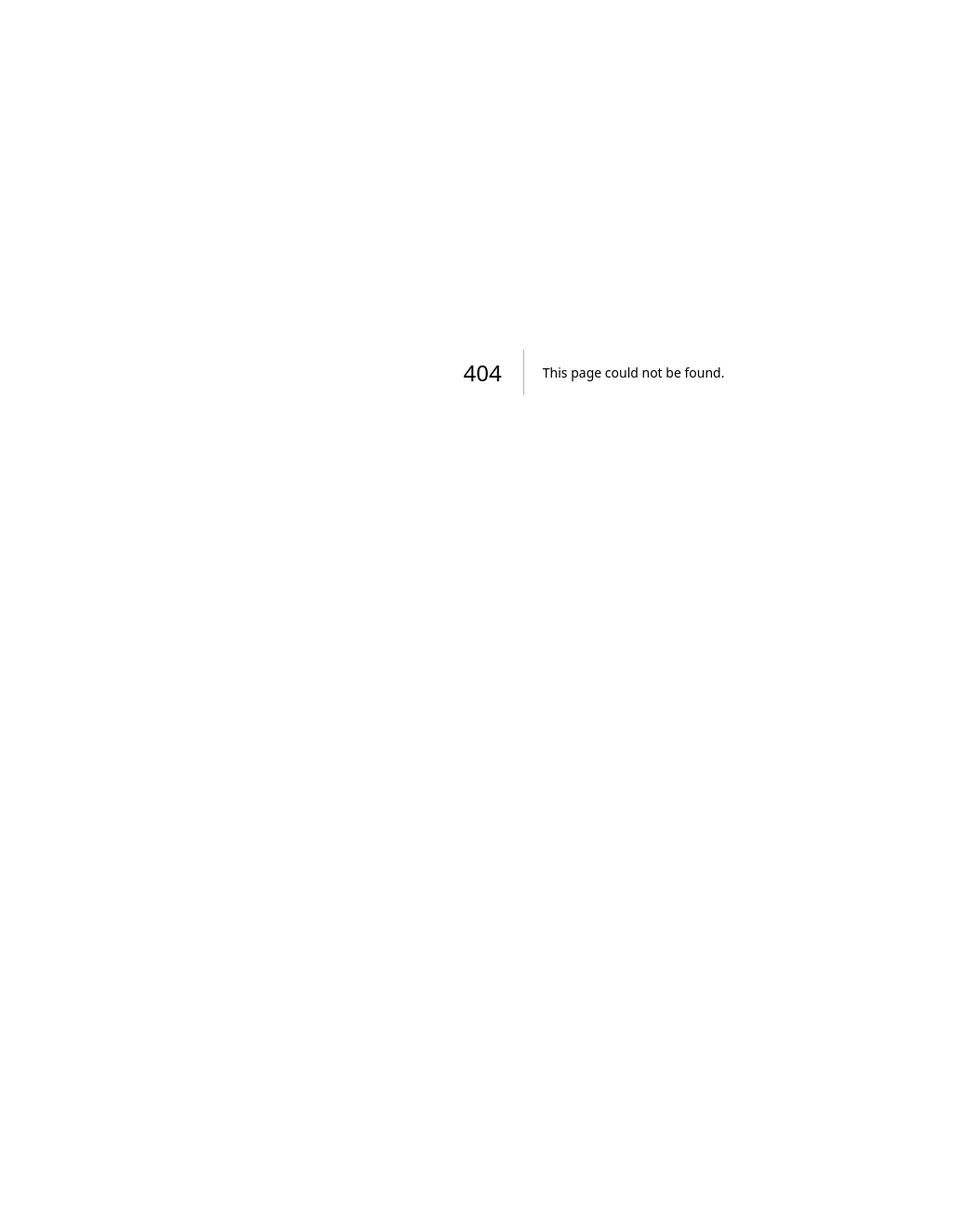
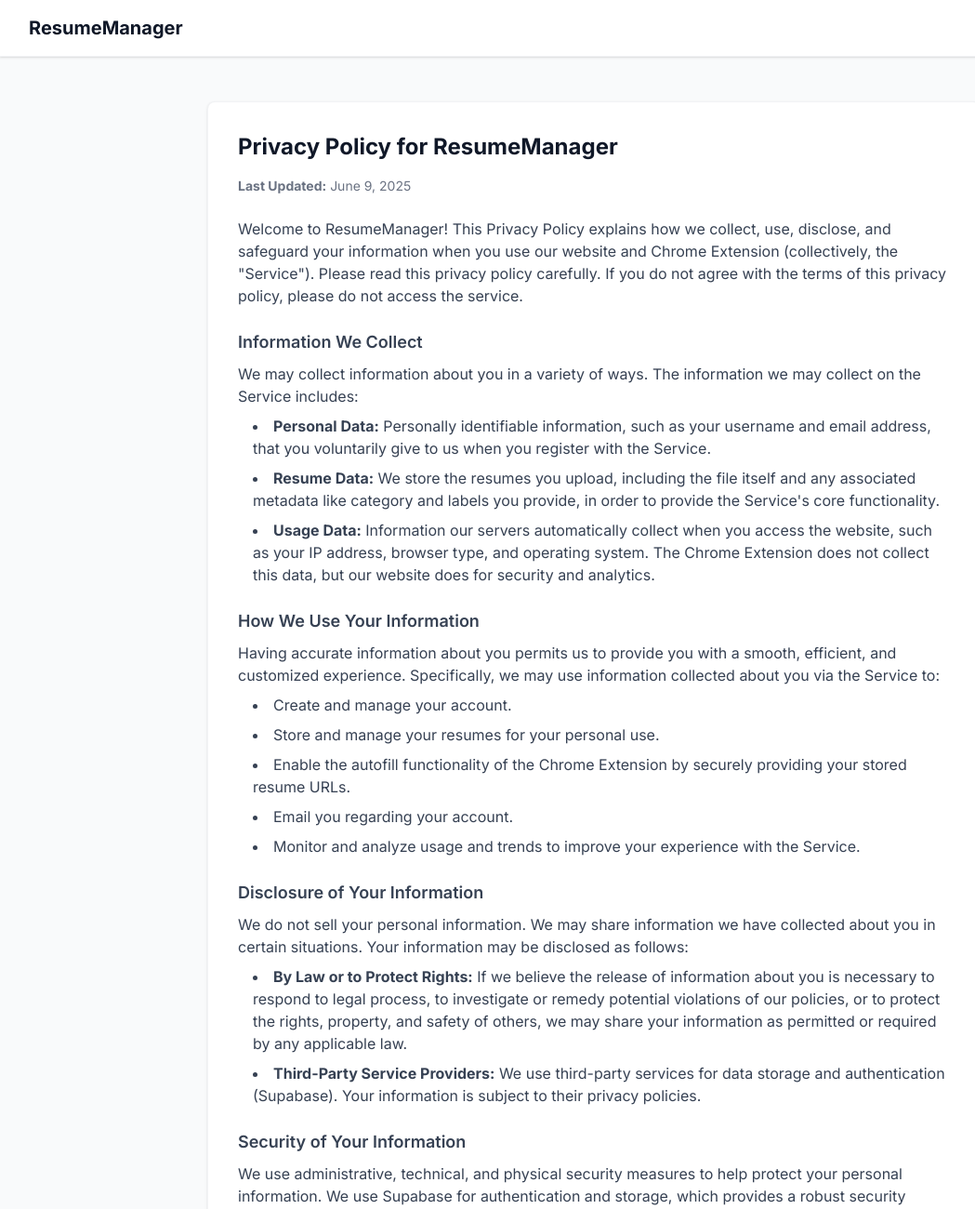
Before and after one commit to SaiSriramKurapati/resume-manager, a Next.js app: page /privacy-policy in a window 1280 px wide. Before the commit this address had no page. Shown: the top 1300 px of the page at 93% size, without its empty margins (1-1050 px from the left). Before the commit the page ends 800 px from the top, so only its background shows below. Built offline with nearby package versions, Linux system fonts and the light colour scheme.

Commit message:
Added a privacy policy page

```diff
--- a/src/app/(auth)/layout.tsx
+++ b/src/app/(auth)/layout.tsx
@@ -1,3 +1,4 @@
+import Link from 'next/link';
 import '../globals.css'; // Import global styles (already imported in root, but good for standalone testing)
 import { AlertProvider } from '../context/AlertContext';
 import AlertContainer from '../components/AlertContainer';
@@ -8,9 +9,16 @@
     // No need for the extra div with classNames if the root layout provides the body styling
     // If root layout doesn't provide these, keep the div.
     // Assuming root layout handles body classNames and min-h-screen/bg-gray-50
-    <AlertProvider> {/* Still need AlertProvider here if not in root layout */}
-      {children} {/* Render the page content (AuthContainer) */}
-      <AlertContainer /> {/* Still need AlertContainer here if not in root layout */}
-    </AlertProvider>
+    <div className="flex flex-col min-h-screen">
+      <AlertProvider> {/* Still need AlertProvider here if not in root layout */}
+        <main className="flex-grow flex items-center justify-center">
+          {children} {/* Render the page content (AuthContainer) */}
+        </main>
+        <AlertContainer /> {/* Still need AlertContainer here if not in root layout */}
+        <footer className="py-4 text-center text-sm text-gray-500">
+          <Link href="/privacy-policy" className="hover:underline">Privacy Policy</Link>
+        </footer>
+      </AlertProvider>
+    </div>
   );
 }
--- a/src/app/(auth)/login/page.tsx
+++ b/src/app/(auth)/login/page.tsx
@@ -2,8 +2,8 @@
 
 export default function LoginPage() {
     return (
-        <main className="min-h-screen flex items-center justify-center">
+        <div className="flex items-center justify-center">
             <AuthContainer />
-        </main>
+        </div>
     )
 }
--- a/src/app/(main)/layout.tsx
+++ b/src/app/(main)/layout.tsx
@@ -3,6 +3,7 @@
 import Header from '../components/Header'; // Adjust path based on new location
 import { useEffect } from 'react';
 import { useStore } from '@/store/useStore';
+import Link from 'next/link';
 
 // This layout includes the Header
 export default function MainLayout({ children }: { children: React.ReactNode }) {
@@ -12,18 +13,21 @@
     // Fetch resumes when this layout mounts (only for pages within (main))
     useEffect(() => {
         fetchResumes();
-    }, [fetchResumes()]);
+    }, [fetchResumes]);
 
     useEffect(() => {
         fetchProfile();
-    }, [fetchProfile()]);
+    }, [fetchProfile]);
 
     return (
-        <>
+        <div className="flex flex-col min-h-screen">
             <Header />
-            <main className="max-w-7xl mx-auto px-4 sm:px-6 lg:px-8 py-8">
+            <main className="flex-grow max-w-7xl mx-auto px-4 sm:px-6 lg:px-8 py-8 w-full">
                 {children} {/* Render the page content (dashboard or resumes) */}
             </main>
-        </>
+            <footer className="py-4 text-center text-sm text-gray-500 border-t border-gray-200/50">
+                <Link href="/privacy-policy" className="hover:underline">Privacy Policy</Link>
+            </footer>
+        </div>
     );
 }
--- a/src/app/page.tsx
+++ b/src/app/page.tsx
@@ -8,14 +8,19 @@
 
 export default function Home() {
     return (
-        <main className="flex min-h-screen flex-col items-center justify-center p-8 text-center">
+        <div className="flex flex-col min-h-screen">
+            <main className="flex-grow flex flex-col items-center justify-center p-8 text-center">
                 <h1 className="text-3xl font-bold mb-4">Welcome to Resume Manager 👋</h1>
                 <p className="mb-6">Track, categorize, and manage your resumes easily.</p>
                 <Link href="/login">
-                <button className="bg-gray-400 hover:bg-gray-500 cursor-pointer text-white px-6 py-2 rounded">
+                    <button className="bg-blue-500 hover:bg-blue-600 cursor-pointer text-white px-6 py-2 rounded">
                         Get Started
                     </button>
                 </Link>
             </main>
+            <footer className="py-4 text-center text-sm text-gray-500">
+                <Link href="/privacy-policy" className="hover:underline">Privacy Policy</Link>
+            </footer>
+        </div>
     )
 }
--- /dev/null
+++ b/src/app/privacy-policy/page.tsx
@@ -0,0 +1,108 @@
+import Link from 'next/link';
+import type { Metadata } from 'next';
+
+export const metadata: Metadata = {
+    title: "Privacy Policy - Resume Manager",
+    description: "Privacy Policy for the Resume Manager application."
+}
+
+export default function PrivacyPolicyPage() {
+  return (
+    <div className="bg-gray-50 min-h-screen">
+      <header className="bg-white shadow-sm border-b border-gray-200/50">
+        <div className="max-w-7xl mx-auto py-4 px-4 sm:px-6 lg:px-8 flex justify-between items-center">
+          <h1 className="text-xl font-bold text-gray-900">
+            <Link href="/" className="hover:text-blue-600">ResumeManager</Link>
+          </h1>
+        </div>
+      </header>
+      <main className="max-w-4xl mx-auto py-12 px-4 sm:px-6 lg:px-8">
+        <div className="bg-white p-8 shadow-sm rounded-lg border border-gray-200/50">
+            <h2 className="text-2xl font-bold text-gray-900 mb-4">Privacy Policy for ResumeManager</h2>
+                <p className="text-sm text-gray-500 mb-6">
+                    <strong>Last Updated:</strong> June 9, 2025
+                </p>
+
+            <div className="space-y-6 text-gray-700">
+                <p>
+                    Welcome to ResumeManager! This Privacy Policy explains how we
+                    collect, use, disclose, and safeguard your information when you
+                    use our website and Chrome Extension (collectively, the "Service").
+                    Please read this privacy policy carefully. If you do not agree with
+                    the terms of this privacy policy, please do not access the service.
+                </p>
+
+                <div>
+                    <h3 className="text-lg font-semibold mb-2">Information We Collect</h3>
+                    <p className="mb-2">We may collect information about you in a variety of ways. The information we may collect on the Service includes:</p>
+                    <ul className="list-disc list-inside space-y-2 pl-4">
+                        <li>
+                        <strong>Personal Data:</strong> Personally identifiable information, such as your username and email address, that you voluntarily give to us when you register with the Service.
+                        </li>
+                        <li>
+                        <strong>Resume Data:</strong> We store the resumes you upload, including the file itself and any associated metadata like category and labels you provide, in order to provide the Service's core functionality.
+                        </li>
+                        <li>
+                        <strong>Usage Data:</strong> Information our servers automatically collect when you access the website, such as your IP address, browser type, and operating system. The Chrome Extension does not collect this data, but our website does for security and analytics.
+                        </li>
+                    </ul>
+                </div>
+
+                <div>
+                    <h3 className="text-lg font-semibold mb-2">How We Use Your Information</h3>
+                    <p className="mb-2">Having accurate information about you permits us to provide you with a smooth, efficient, and customized experience. Specifically, we may use information collected about you via the Service to:</p>
+                    <ul className="list-disc list-inside space-y-2 pl-4">
+                        <li>Create and manage your account.</li>
+                        <li>Store and manage your resumes for your personal use.</li>
+                        <li>Enable the autofill functionality of the Chrome Extension by securely providing your stored resume URLs.</li>
+                        <li>Email you regarding your account.</li>
+                        <li>Monitor and analyze usage and trends to improve your experience with the Service.</li>
+                    </ul>
+                </div>
+
+                <div>
+                    <h3 className="text-lg font-semibold mb-2">Disclosure of Your Information</h3>
+                    <p className="mb-2">We do not sell your personal information. We may share information we have collected about you in certain situations. Your information may be disclosed as follows:</p>
+                    <ul className="list-disc list-inside space-y-2 pl-4">
+                        <li>
+                        <strong>By Law or to Protect Rights:</strong> If we believe the release of information about you is necessary to respond to legal process, to investigate or remedy potential violations of our policies, or to protect the rights, property, and safety of others, we may share your information as permitted or required by any applicable law.
+                        </li>
+                        <li>
+                        <strong>Third-Party Service Providers:</strong> We use third-party services for data storage and authentication (Supabase). Your information is subject to their privacy policies.
+                        </li>
+                    </ul>
+                </div>
+
+                <div>
+                    <h3 className="text-lg font-semibold mb-2">Security of Your Information</h3>
+                    <p>
+                        We use administrative, technical, and physical security measures to help protect your personal information. We use Supabase for authentication and storage, which provides a robust security framework. However, please be aware that despite our efforts, no security measures are perfect or impenetrable, and no method of data transmission can be guaranteed against any interception or other type of misuse.
+                    </p>
+                </div>
+
+                <div>
+                    <h3 className="text-lg font-semibold mb-2">Policy for Children</h3>
+                    <p>
+                        We do not knowingly solicit information from or market to children under the age of 13.
+                    </p>
+                </div>
+
+                <div>
+                    <h3 className="text-lg font-semibold mb-2">Changes to This Privacy Policy</h3>
+                    <p>
+                        We may update this Privacy Policy from time to time. We will notify you of any changes by posting the new Privacy Policy on this page. You are advised to review this Privacy Policy periodically for any changes.
+                    </p>
+                </div>
+
+                <div>
+                    <h3 className="text-lg font-semibold mb-2">Contact Us</h3>
+                    <p>
+                        If you have questions or comments about this Privacy Policy, please contact us at: <a href="mailto:saisriramkurapati@gmail.com" className="text-blue-600 hover:text-blue-500">saisriramkurapati@gmail.com</a>
+                    </p>
+                </div>
+            </div>
+        </div>
+      </main>
+    </div>
+  );
+}
```
Lines whose indentation alone changed are shown as unchanged.
